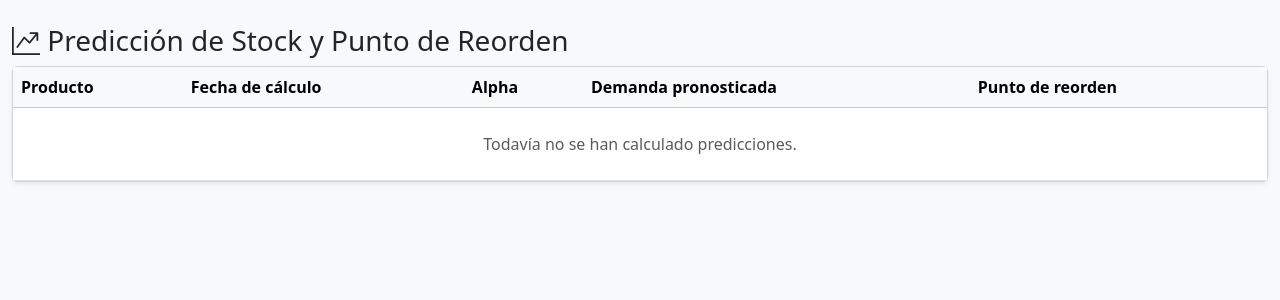
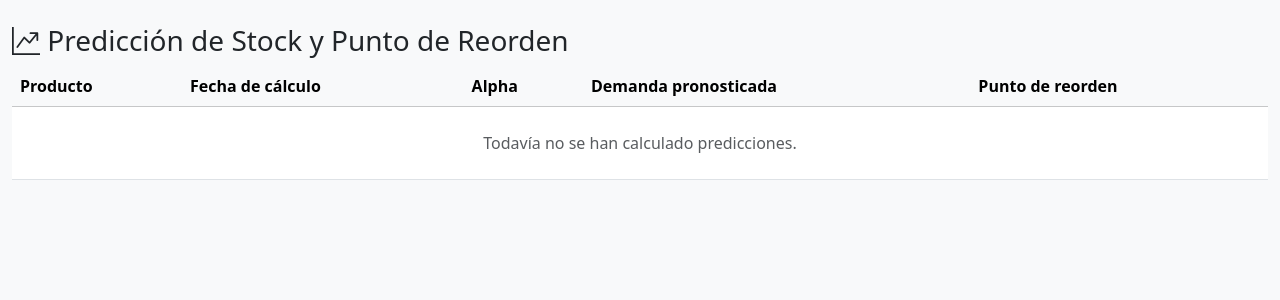
Before and after one commit to axedavi/sistema_inventario, a Django app: page /prediccion/ in a window 1280 px wide. Shown: the part 56-356 px from the top of the page. Run offline with Django 5.2, Linux system fonts and the light colour scheme; the visitor is signed in with stand-in values (Sample User, id 1); data that the repository does not hold is empty.

Commit message:
quita el card que sobraba en la lista de predicciones

```diff
--- a/templates/predicciones/lista.html
+++ b/templates/predicciones/lista.html
@@ -2,7 +2,6 @@
 {% block title %}Predicción de Stock{% endblock %}
 {% block content %}
 <h3><i class="bi bi-graph-up-arrow"></i> Predicción de Stock y Punto de Reorden</h3>
-<div class="card shadow-sm">
     <div class="table-responsive">
         <table class="table table-hover align-middle mb-0">
             <thead class="table-light">
@@ -25,5 +24,4 @@
             </tbody>
         </table>
     </div>
-</div>
 {% endblock %}
```
